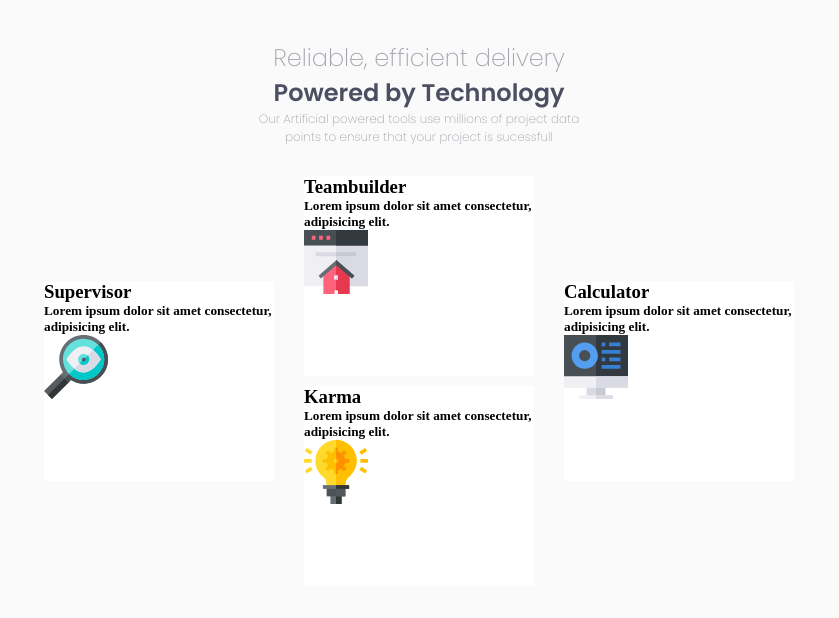
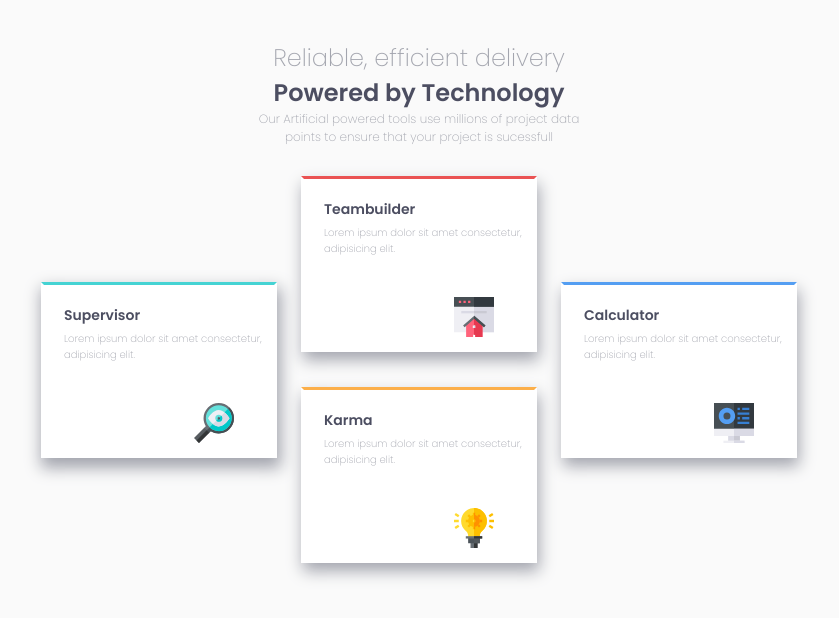
Before and after one commit to estebanmramirez/four_cards, a plain HTML site: page index.html in a window 1280 px wide. Shown: the whole page, without its empty margins (221-1060 px from the left). Drawn offline with Linux system fonts and the light colour scheme.

Commit message:
terminado la pagina principal

```diff
--- a/CSS/estilos.css
+++ b/CSS/estilos.css
@@ -41,34 +41,53 @@ body{
     "supervisor karma calculator";
     justify-content: center;
     column-gap: 10px;
-    row-gap: 10px;
+    row-gap: 35px;
     margin-top: 30px;
 }
 
 .main--container1{
     grid-area: supervisor;
     width: 230px;
-    height: 200px;
+    height: 170px;
     background-color: white;
     align-self: center;
     justify-self: center;
+    box-shadow: 2px 8px 15px 2px  hsl(229, 6%, 66%);
+    border-top-color: hsl(180, 62%, 55%);
+    border-bottom: transparent;
+    border-right-color: transparent;
+    border-left: transparent;
+    border-style: solid;
+
 }
 
 .main--container2{
     grid-area: teambuilder;
     width: 230px;
-    height: 200px;
+    height: 170px;
     background-color: white;
     justify-self: center;
+    box-shadow: 2px 8px 15px  hsl(229, 6%, 66%);
+    border-top-color: hsl(0, 78%, 62%);
+    border-bottom: transparent;
+    border-right-color: transparent;
+    border-left: transparent;
+    border-style: solid;
 }
 
 .main--container3{
     grid-area: calculator;
     width: 230px;
-    height: 200px;
+    height: 170px;
     background-color: white;
     justify-self: center;
     align-self: center;
+    box-shadow: 2px 8px 15px  hsl(229, 6%, 66%);
+    border-top-color: hsl(212, 86%, 64%);
+    border-bottom: transparent;
+    border-right-color: transparent;
+    border-left: transparent;
+    border-style: solid;
 }
 
 .main--container4{
@@ -76,7 +95,40 @@ body{
     grid-column: 2 / 3;
     grid-row: 2 / 3;
     width: 230px;
-    height: 200px;
+    height: 170px;
     background-color: white;
     justify-self: center;
+    box-shadow: 2px 8px 15px  hsl(229, 6%, 66%);
+    border-top-color: hsl(34, 97%, 64%);
+    border-bottom: transparent;
+    border-right-color: transparent;
+    border-left: transparent;
+    border-style: solid;
 }
+
+.main--title{
+    font-family: 'Poppins', sans-serif;
+    font-size: 14px;
+    color: hsl(234, 12%, 34%);
+    text-align: left;
+    padding: 20px 0px 0px 20px;
+
+}
+
+.main--subtitle{
+    font-family: 'Poppins', sans-serif;
+    color: hsl(229, 6%, 66%);
+    font-size: 10px;
+    font-weight: 300;
+    text-align: left;
+    padding: 5px 0px 0px 20px;
+}
+
+.main--img{
+    position: relative;
+    top: 40px;
+    left: 150px;
+    height: 40px;
+    width: 40px;
+    background-position: bottom right;
+}
--- a/index.html
+++ b/index.html
@@ -21,27 +21,27 @@
 
     <main class="main">
         <div class="main--container1">
-            <h3>Supervisor</h3>
-            <h5>Lorem ipsum dolor sit amet consectetur, adipisicing elit.</h5>
-            <img src="Assets/icon-supervisor.svg">
+            <h3 class="main--title">Supervisor</h3>
+            <h5 class="main--subtitle">Lorem ipsum dolor sit amet consectetur, adipisicing elit.</h5>
+            <img class="main--img" src="Assets/icon-supervisor.svg">
         </div>
 
         <div class="main--container2">
-            <h3>Teambuilder</h3>
-            <h5>Lorem ipsum dolor sit amet consectetur, adipisicing elit.</h5>
-            <img src="Assets/icon-team-builder.svg">
+            <h3 class="main--title">Teambuilder</h3>
+            <h5 class="main--subtitle">Lorem ipsum dolor sit amet consectetur, adipisicing elit.</h5>
+            <img class="main--img" src="Assets/icon-team-builder.svg">
         </div>
 
         <div class="main--container3">
-            <h3>Calculator</h3>
-            <h5>Lorem ipsum dolor sit amet consectetur, adipisicing elit.</h5>
-            <img src="Assets/icon-calculator.svg">
+            <h3 class="main--title">Calculator</h3>
+            <h5 class="main--subtitle">Lorem ipsum dolor sit amet consectetur, adipisicing elit.</h5>
+            <img class="main--img" src="Assets/icon-calculator.svg">
         </div>
 
         <div class="main--container4">
-            <h3>Karma</h3>
-            <h5>Lorem ipsum dolor sit amet consectetur, adipisicing elit.</h5>
-            <img src="Assets/icon-karma.svg">
+            <h3 class="main--title">Karma</h3>
+            <h5 class="main--subtitle">Lorem ipsum dolor sit amet consectetur, adipisicing elit.</h5>
+            <img class="main--img" src="Assets/icon-karma.svg">
         </div>
 
 
```
